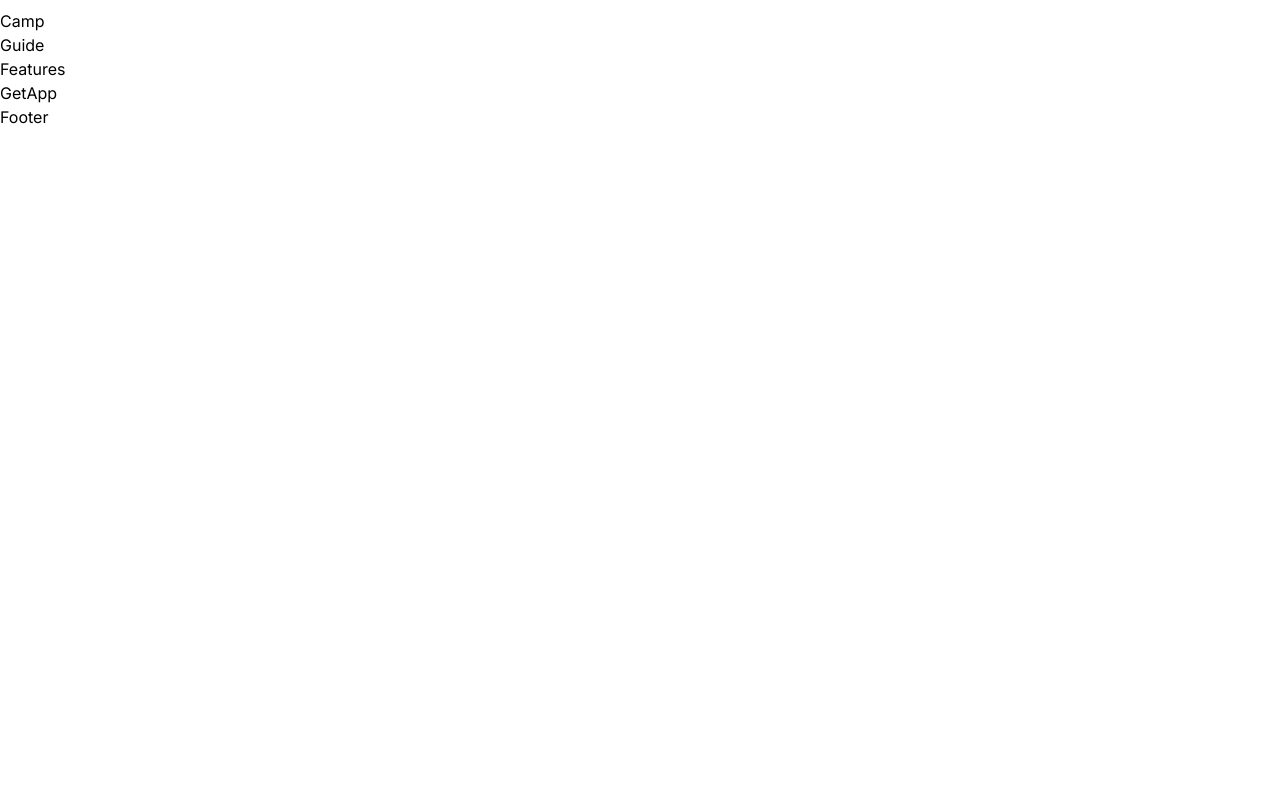
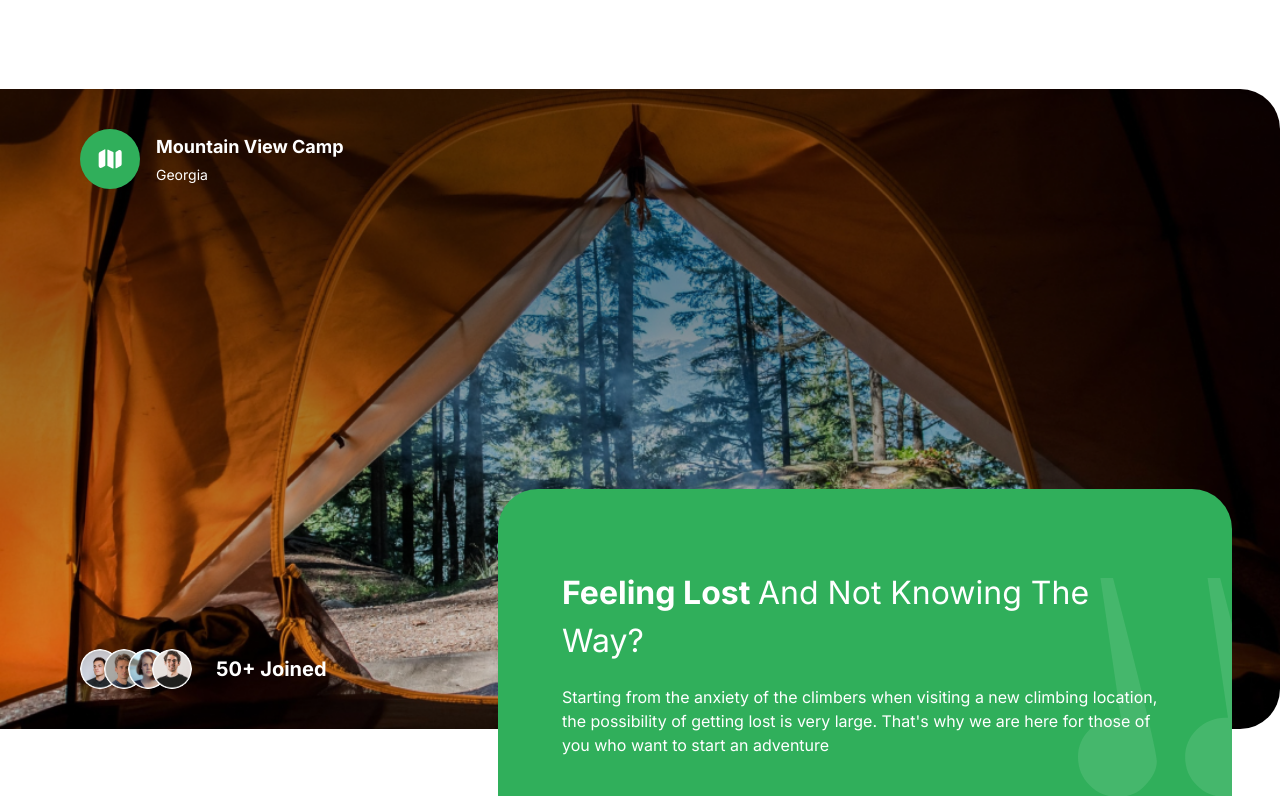
Before and after one commit to anrikopaliani/travel-app, a Next.js app: page / in a window 1280 px wide. Shown: the part 740-1536 px from the top of the page. Before the commit the page ends 869 px from the top, so only its background shows below. Built offline with nearby package versions, Linux system fonts and the light colour scheme.

Commit message:
style:finish camp section

```diff
--- a/components/Camp.tsx
+++ b/components/Camp.tsx
@@ -1,5 +1,87 @@
+import { PEOPLE_URL } from "@/constants";
+import Image from "next/image";
+
+interface CampProps {
+  backgroundImage: string;
+  title: string;
+  subtitle: string;
+  peopleJoined: string;
+}
+
+const CampSite = ({
+  backgroundImage,
+  title,
+  subtitle,
+  peopleJoined,
+}: CampProps) => {
+  return (
+    <div
+      className={`h-full w-full min-w-[1100px] ${backgroundImage} bg-cover bg-no-repeat lg:rounded-r-5xl  2xl:rounded-5xl`}
+    >
+      <div className="flex h-full flex-col items-start justify-between p-6 lg:px-20 lg:py-10 ">
+        <div className="flexCenter gap-4">
+          <div className="rounded-full p-4 bg-green-50">
+            <Image src="/folded-map.svg" alt="map" width={28} height={28} />
+          </div>
+          <div className="flex flex-col gap-1">
+            <h4 className="bold-18 text-white">{title}</h4>
+            <p className="regular-14 text-white">{subtitle}</p>
+          </div>
+        </div>
+        <div className="flexCenter gap-6 ">
+          <span className="flex -space-x-4 overflow-hidden">
+            {PEOPLE_URL.map((url) => (
+              <Image
+                className="inline-block h-10 w-10 rounded-full"
+                src={url}
+                key={url}
+                alt="person"
+                width={52}
+                height={52}
+              />
+            ))}
+          </span>
+          <p className="bold-16 md:bold-20 text-white">{peopleJoined}</p>
+        </div>
+      </div>
+    </div>
+  );
+};
+
 const Camp = () => {
-  return <div>Camp</div>;
+  return (
+    <section className=" 2xl:max-container relative flex flex-col py-10 lg:mb-10 lg:py-20 xl:mb-20">
+      <div className="hide-scrollbar flex h-[340px] w-full items-start justify-start gap-8 overflow-x-auto lg:h-[400px] xl:h-[640px]">
+        <CampSite
+          backgroundImage="bg-bg-img-1"
+          title="Mountain View Camp"
+          subtitle="Georgia"
+          peopleJoined="50+ Joined"
+        />
+      </div>
+      <div className="flexEnd mt-10 px-6 lg:-mt-60 lg:mr-6">
+        <div className="bg-green-50 p-8 lg:max-w-[500px] xl:max-w-[734px] xl:rounded-5xl xl:px-16 xl:py-20 relative w-full overflow-hidden rounded-3xl">
+          <h2 className="regular-24 md:regular-32 2xl:regular-64 capitalize text-white">
+            <strong>Feeling lost </strong>
+            and not knowing the way?
+          </h2>
+          <p className="regular-14 xl:regular-16 mt-5 text-white">
+            Starting from the anxiety of the climbers when visiting a new
+            climbing location, the possibility of getting lost is very large.
+            That's why we are here for those of you who want to start an
+            adventure
+          </p>
+          <Image
+            src="/quote.svg"
+            alt="camp-2"
+            width={186}
+            height={219}
+            className="camp-quote"
+          />
+        </div>
+      </div>
+    </section>
+  );
 };
 
 export default Camp;
--- a/components/Hero.tsx
+++ b/components/Hero.tsx
@@ -61,7 +61,7 @@
               <p className="regular-16 text-gray-20">Location</p>
               <Image src="/close.svg" alt="close" width={24} height={24} />
             </div>
-            <p className="bold-20 text-white">Tusheti</p>
+            <p className="bold-20 text-white">Camp area</p>
           </div>
 
           <div className="flexBetween">
```
